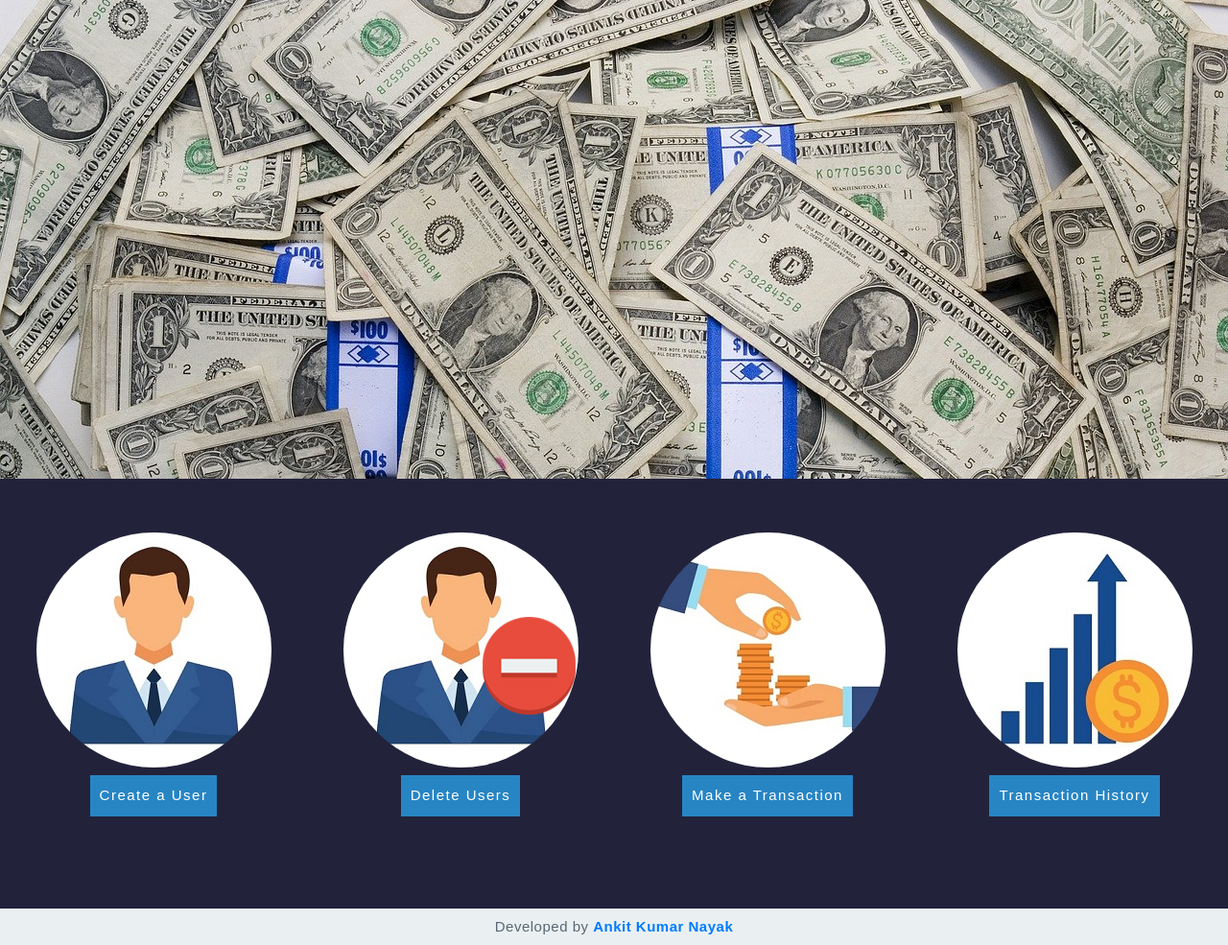
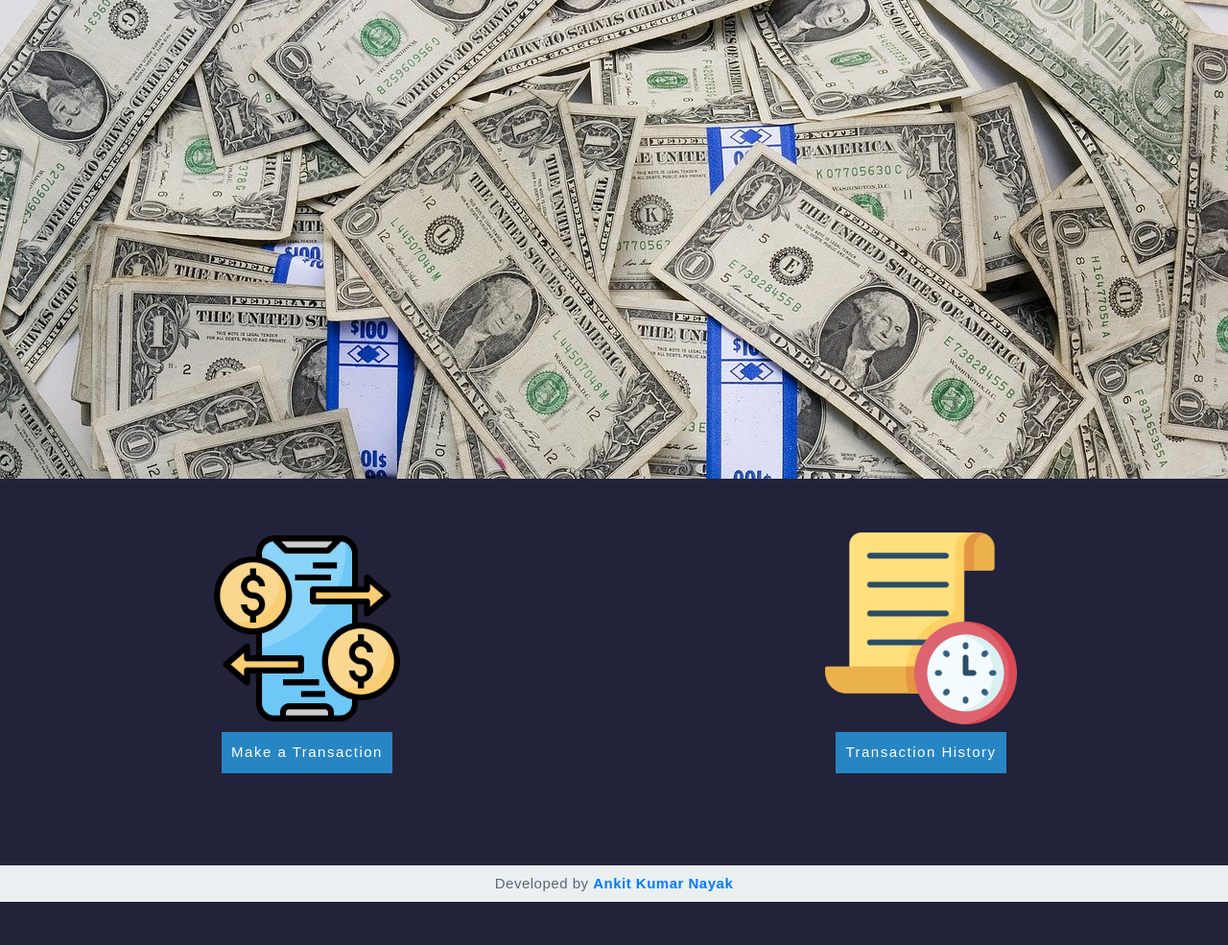
Before and after one commit to ankitnayak09/BalanceBuddy-PHP, a PHP site: page /admin.php in a window 1280 px wide. Shown: the part 57-1042 px from the top of the page at 96% size. After the commit the page ends 997 px from the top, so only its background shows below. Run offline with PHP 8.4, Linux system fonts and the light colour scheme.

Commit message:
Change Icon in admin page

```diff
--- a/admin.php
+++ b/admin.php
@@ -46,7 +46,7 @@
 
     <!-- Activity section -->
     <div class="row activity text-center py-5">
-      <div class="col-md act">
+      <!-- <div class="col-md act">
         <img src="img/user.jpg" class="img-fluid my-2" style="border-radius: 50%">
         <br>
         <a href="createuser.php"><button style="background-color : #2785C4;" style="border-radius:0%">Create a
@@ -57,14 +57,14 @@
         <br>
         <a href="removeuser.php"><button style="background-color : #2785C4;" style="border-radius:0%">Delete
             Users</button></a>
-      </div>
+      </div> -->
       <div class="col-md act">
-        <img src="img/transfer.jpg" class="img-fluid my-2" style="border-radius: 50%">
+        <img src="img/transaction.png" width="200" height="200" class="img-fluid my-2">
         <br>
         <a href="transfermoney.php"><button style="background-color : #2785C4;">Make a Transaction</button></a>
       </div>
       <div class="col-md act">
-        <img src="img/history.jpg" class="img-fluid my-2" style="border-radius: 50%">
+        <img src="img/clock.png" width="200" height="200" class="img-fluid my-2">
         <br>
         <a href="transactionhistory.php"><button style="background-color : #2785C4;">Transaction History</button></a>
       </div>
```
